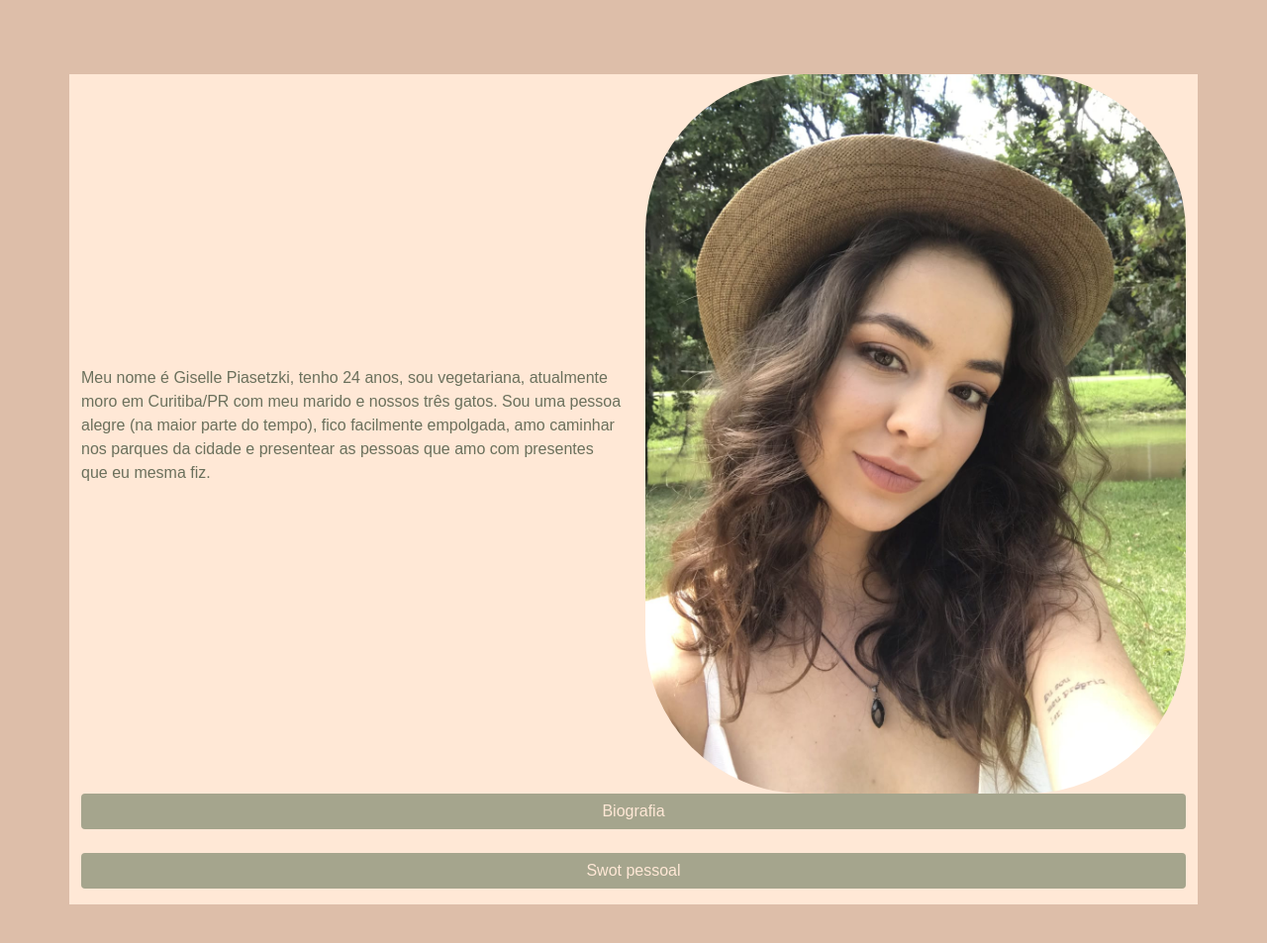
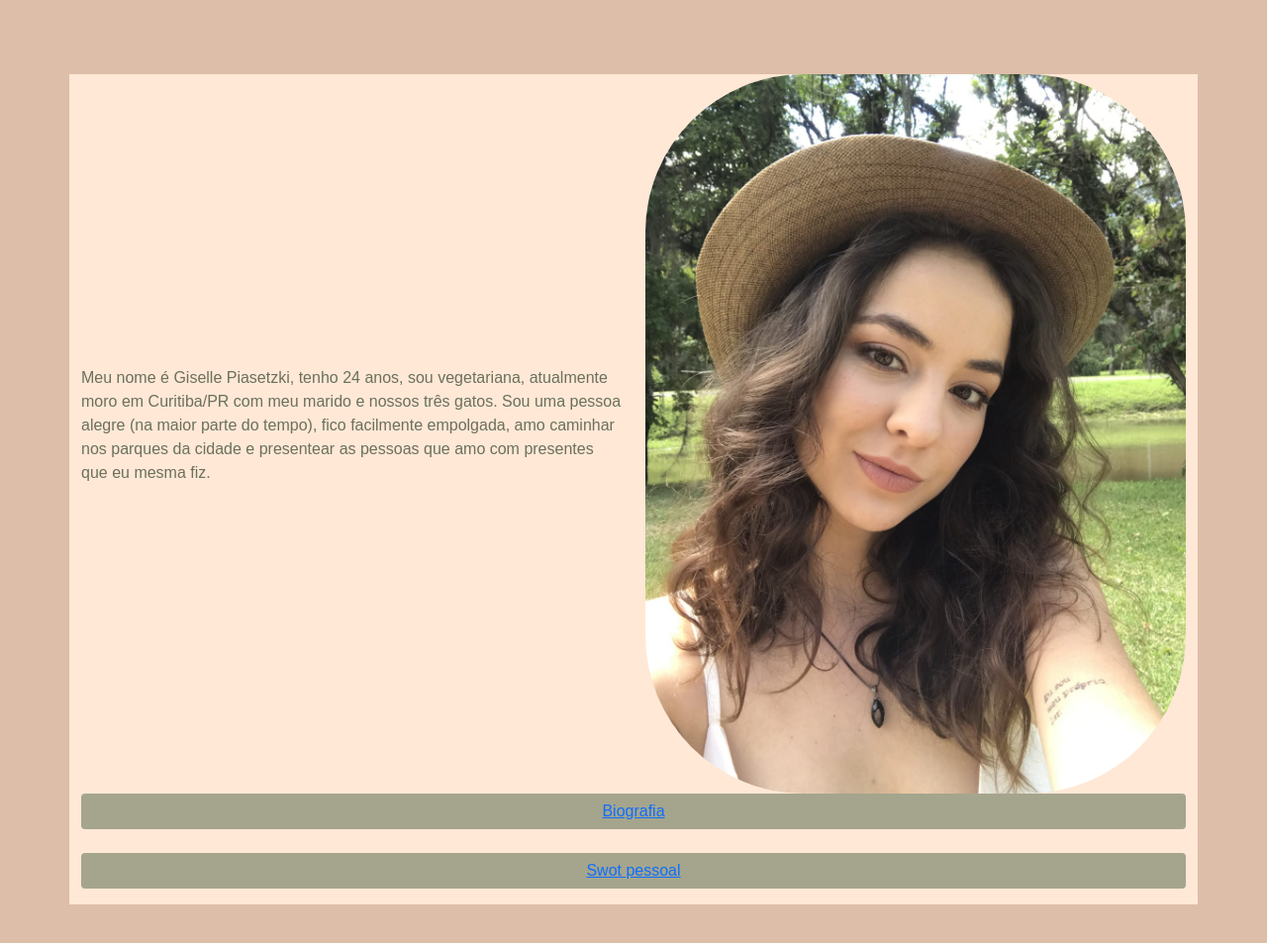
Before and after one commit to GisellePiasetzki/ElasEmTech, a plain HTML site: page index.html in a window 1280 px wide. Shown: the part 61-1014 px from the top of the page at 99% size. Drawn offline with nearby package versions, Linux system fonts and the light colour scheme.

Commit message:
arrumando ancora

```diff
--- a/index.html
+++ b/index.html
@@ -34,8 +34,8 @@
             </div>
             <div class="row row-cols-1">
                 <div class="d-grid gap-2">
-                    <button class="btn btn-primary" type="button"><a href="./biografia.html" target="_blank"></a>Biografia</button>
-                    <button class="btn btn-primary" type="button"><a href="./swotpessoal.html" target="_blank"></a>Swot pessoal</button>
+                    <button class="btn btn-primary" type="button"><a href="./biografia.html" target="_blank">Biografia</a></button>
+                    <button class="btn btn-primary" type="button"><a href="./swotpessoal.html" target="_blank">Swot pessoal</a></button>
                   </div>
             </div>
         </div>
```
